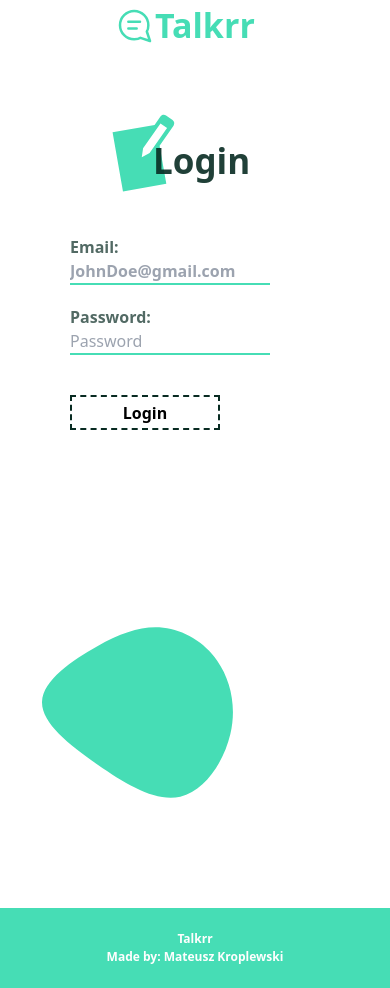
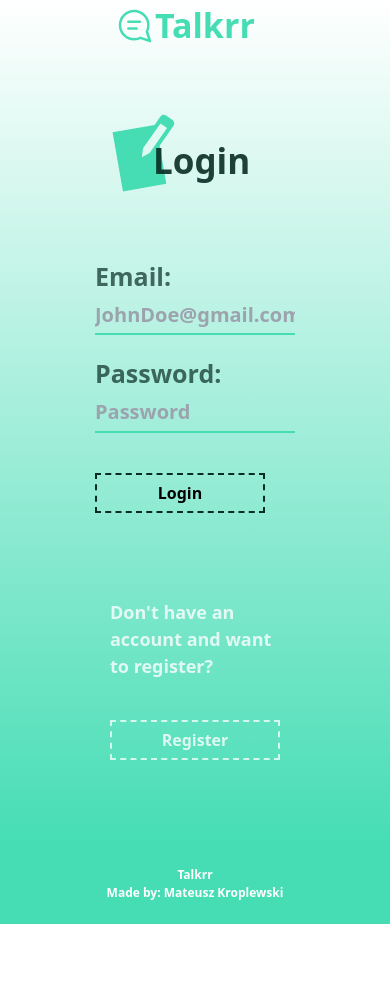
Before and after one commit to Kroplewski-M/Talkrr, a React (Vite) app: page /login in a window 390 px wide. After the commit the page ends 924 px from the top, so only its background shows below. Built offline with nearby package versions, Linux system fonts and the light colour scheme.

Commit message:
change mobile login page design

```diff
--- a/src/components/Footer.tsx
+++ b/src/components/Footer.tsx
@@ -4,7 +4,7 @@ export const Footer = ()=>{
 
     return(
         <>
-            <footer className='w-[100vw] h-[80px] bg-accent text-gray-500 grid place-content-center mt-16 text-[12px] md:text-[16px] text-center font-bold text-secondaryText '>
+            <footer className='w-[100vw] h-[80px] bg-accent text-gray-500 grid place-content-center text-[12px] md:text-[16px] text-center font-bold text-secondaryText '>
                 <p>Talkrr</p>
                 <p>Made by: Mateusz Kroplewski</p>
             </footer>
--- a/src/components/LoginForm.tsx
+++ b/src/components/LoginForm.tsx
@@ -1,19 +1,17 @@
-
 
 export const LoginForm = ()=>{
 
     return(
-        <>
-            <form className="w-[250px] mx-auto mt-10">
-                <label htmlFor="email" className="block font-semibold text-primaryText/70">Email:</label>
-                <input type="email" name="email" id="email" placeholder="JohnDoe@gmail.com" className="mb-5 border-b-accent border-b-2 w-[200px] focus:outline-0 font-semibold text-primaryText"/>
+        <section className="relative z-50">
+            <form className="w-[250px] h-[300px] mx-auto mt-10  grid place-content-center rounded-sm">
+                <label htmlFor="email" className="block font-semibold text-primaryText/70 text-[25px]">Email:</label>
+                <input type="email" name="email" id="email" placeholder="JohnDoe@gmail.com" className="bg-accent/0 mb-5 border-b-accent border-b-2 w-[200px] focus:outline-0 font-semibold text-primaryText text-[20px] h-[40px]"/>
 
-                <label htmlFor="password" className="block font-semibold text-primaryText/70">Password:</label>
-                <input type="password" name="password" id="password" placeholder="Password" className="border-b-accent border-b-2 w-[200px] focus:outline-0 "/>
+                <label htmlFor="password" className="block font-semibold text-primaryText/70 text-[25px]">Password:</label>
+                <input type="password" name="password" id="password" placeholder="Password" className="bg-accent/0 font-semibold border-b-accent border-b-2 w-[200px] focus:outline-0 text-[20px] h-[40px]"/>
 
-                <button type="submit" className="block w-[150px] h-[35px] font-semibold border-primaryText border-dashed border-2 relative z-50 mt-10">Login</button>
+                <button type="submit" className="block w-[170px] h-[40px] font-semibold border-primaryText border-dashed border-2 relative z-50 mt-10 hover:font-bold hover:text-primaryText/80">Login</button>
             </form>
-
-        </>
+        </section>
     )
 }
--- a/src/pages/Login.tsx
+++ b/src/pages/Login.tsx
@@ -5,7 +5,7 @@ import { LoginIcon } from "../components/svg/LoginIcon"
 
 export const Login = ()=>{
     return(
-        <section className="h-[100vh] w-[100vw]">
+        <section className="min-h-[100vh] w-[100vw] bg-gradient-to-t from-accent pb-10">
             <Link to="/">
                 <div className="hover:cursor-pointer flex w-[200px] mx-auto">
                     <div className="flex self-center ml-5">
@@ -21,10 +21,11 @@ export const Login = ()=>{
                 <p className="font-bold text-center text-primaryText/90 text-[35px] pt-5 z-10">Login</p>
             </div>
             <LoginForm />
-            <div className="absolute bottom-0  h-[300px] w-[300px] rotate-[10deg] overflow-hidden">
-                    <svg viewBox="0 0 200 200" xmlns="http://www.w3.org/2000/svg">
-                        <path fill="#46DDB5" d="M40.4,-29.5C51.3,-18.5,58.5,-1.8,57.4,17.2C56.3,36.2,47.1,57.3,31.8,63.9C16.5,70.4,-4.8,62.3,-25.9,52.6C-47.1,42.9,-68.1,31.6,-70,17.5C-72,3.5,-54.9,-13.4,-40.1,-25.3C-25.3,-37.2,-12.6,-44.2,1.1,-45C14.7,-45.9,29.5,-40.6,40.4,-29.5Z" transform="translate(100 100)" />
-                    </svg>
+            <div className=" mt-16 w-[170px] mx-auto">
+                <p className="text-secondaryText/80 font-semibold text-[18px]">Don't have an account and want to register?</p>
+                <div className="w-[170px] h-[40px]">
+                    <button className="block w-[170px] h-[40px] font-semibold border-secondaryButton/80 border-dashed border-2 relative z-50 mt-10 hover:font-bold text-secondaryText/80">Register</button>
+                </div>
 
             </div>
         </section>
```
